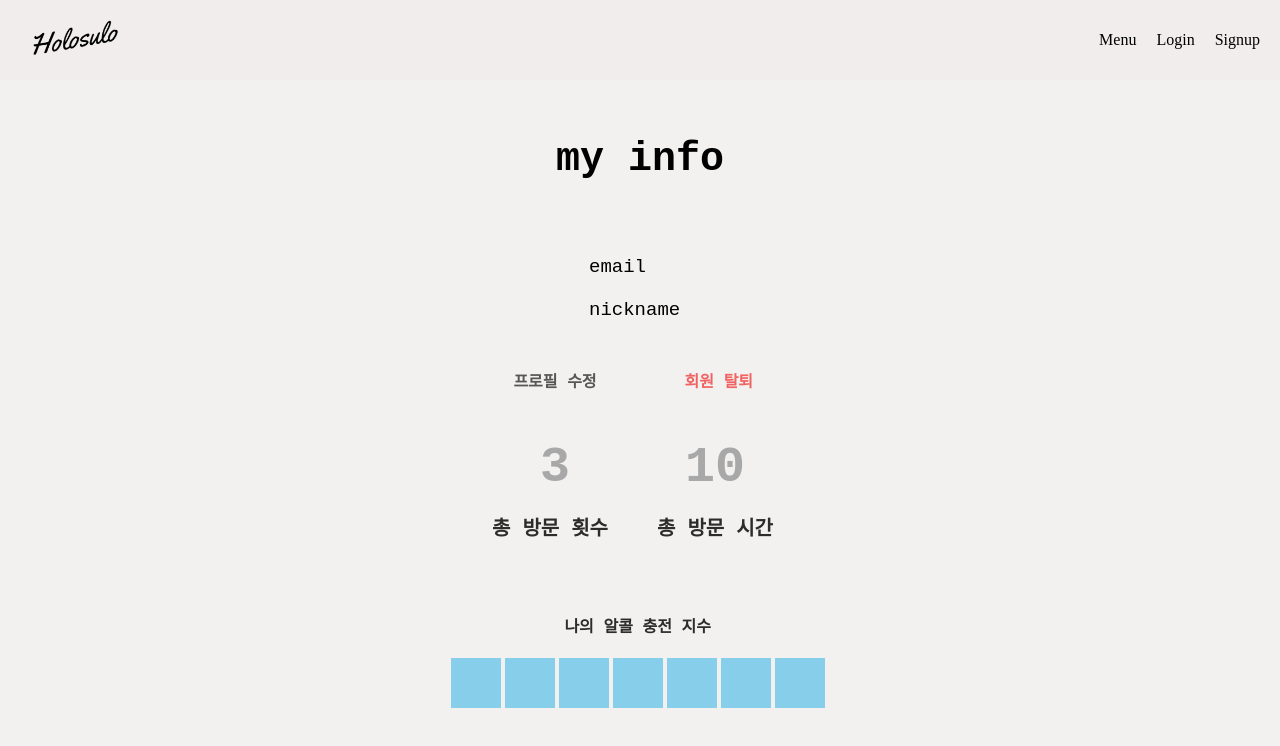
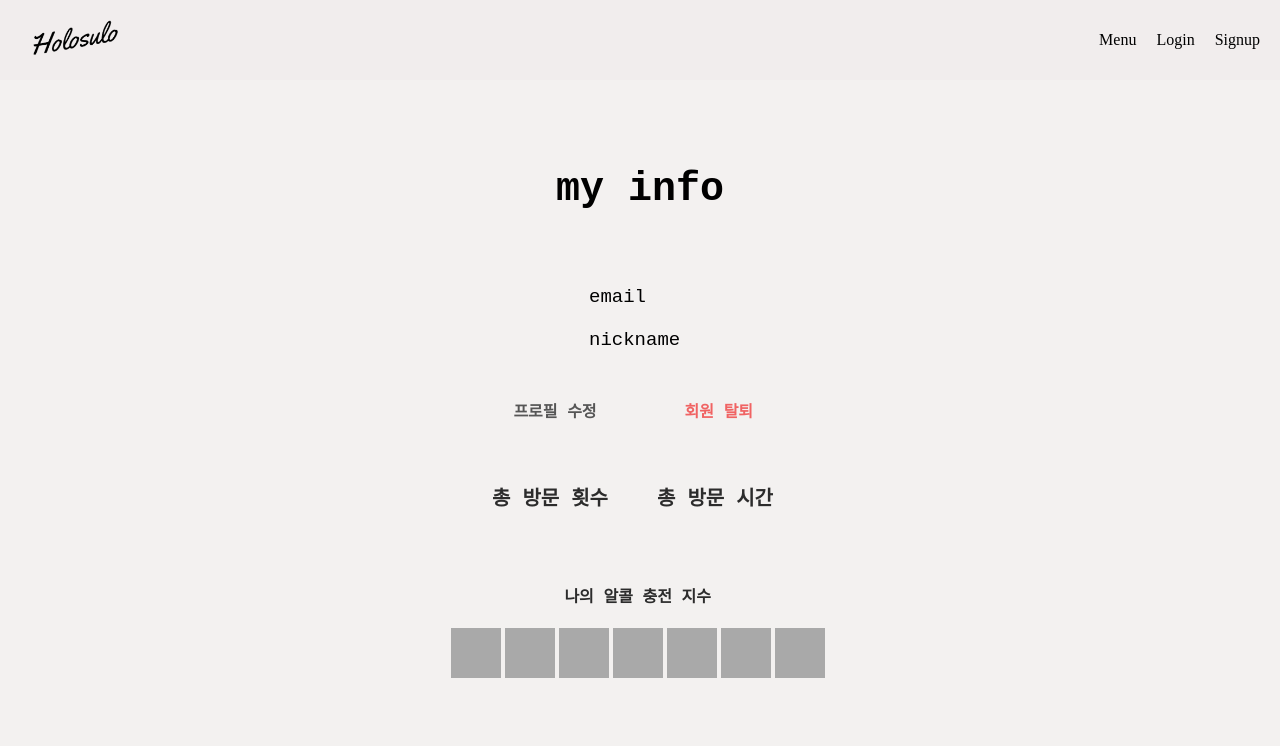
Before and after one commit to codestates/HoloSulo, a React (Create React App) app in the folder client/: page /mypage in a window 1280 px wide. Shown: the top 746 px of the page. Built offline with nearby package versions, Linux system fonts and the light colour scheme; no server answers.

Commit message:
feature : add mypage api

```diff
--- a/client/src/pages/EditMypage.js
+++ b/client/src/pages/EditMypage.js
@@ -167,6 +167,24 @@ const Msg = styled.div`
 const Msg2 = styled.div`
   color: #117326;
   margin-top: 5%;
+  font-size: 12px;
+  font-family: monospace;
+  font-weight: 500;
+`;
+
+const Msg3 = styled.div`
+  color: #117326;
+  margin-top: -1.5%;
+  margin-left: 7%;
+  font-size: 12px;
+  font-family: monospace;
+  font-weight: 500;
+`;
+
+const Msg4 = styled.div`
+  color: #f06363;
+  margin-left: 7%;
+  margin-top: -1.5%;
   font-size: 12px;
   font-family: monospace;
   font-weight: 500;
@@ -365,9 +383,9 @@ function EditMypage() {
             </Check>
           </Compo>
           {isDupNickname ? (
-            <Msg2>{nicknameMessage}</Msg2>
+            <Msg3>{nicknameMessage}</Msg3>
           ) : nicknameInfo.length === 0 ? null : (
-            <Msg>{nicknameMessage}</Msg>
+            <Msg4>{nicknameMessage}</Msg4>
           )}
         </Part1>
       </InputInfo>
--- a/client/src/pages/Mypage.js
+++ b/client/src/pages/Mypage.js
@@ -1,5 +1,5 @@
 import React, { useEffect, useState } from "react";
-import { Link, useNavigate } from "react-router-dom";
+import { Link } from "react-router-dom";
 import styled from "styled-components";
 import axios from "axios";
 import Modal from "../components/Modal";
@@ -170,19 +170,56 @@ const Gage = styled.div`
   width: 50px;
   height: 50px;
   background-color: skyblue;
-
   margin-right: 4px;
 `;
 
-export default function Mypage() {
+const Gage2 = styled.div`
+  width: 50px;
+  height: 50px;
+  background-color: darkgray;
+  margin-right: 4px;
+`;
+
+export default function Mypage(userData) {
   const userInfo = useRecoilValue(userInfoAtom);
-  console.log(userInfo);
+  // console.log(userInfo);
+
   const [modalVisible, setModalVisible] = useState(false);
   const openModal = () => {
     setModalVisible(true);
   };
   const closeModal = () => {
     setModalVisible(false);
+  };
+
+  useEffect(() => {
+    getUserInfo();
+    console.log(getUserInfo);
+  });
+
+  const getUserInfo = async () => {
+    await axios(`${process.env.REACT_APP_API_URL}/users/`, {
+      method: "GET",
+      data: {
+        username: userData.username,
+        useremail: userData.useremail,
+        visitCount: userData.visitCount,
+        weekVisitCount: "0",
+        totalHour: "13.5",
+      },
+      headers: {
+        "Access-Control-Allow-Headers": "Content-Type",
+        "Access-Control-Allow-Origin": "*",
+        "Access-Control-Allow-Methods": "GET",
+        "Access-Control-Allow-Credentials": "true",
+        Authorization: localStorage.getItem("accessToken"),
+      },
+      withCredentials: true,
+    })
+      .then((res) => {})
+      .catch((err) => {
+        console.error(err);
+      });
   };
 
   return (
@@ -224,9 +261,9 @@ export default function Mypage() {
 
         <Part3>
           <Compo>
-            <VisitNum>3</VisitNum>
+            <VisitNum>{getUserInfo.visitCount}</VisitNum>
 
-            <VisitTimeNum>10</VisitTimeNum>
+            <VisitTimeNum>{}</VisitTimeNum>
           </Compo>
 
           <Compo>
@@ -241,13 +278,13 @@ export default function Mypage() {
           </Compo>
 
           <Compo>
-            <Gage></Gage>
-            <Gage></Gage>
-            <Gage></Gage>
-            <Gage></Gage>
-            <Gage></Gage>
-            <Gage></Gage>
-            <Gage></Gage>
+            {userInfo.visitCount >= 1 ? <Gage></Gage> : <Gage2></Gage2>}
+            {userInfo.visitCount >= 2 ? <Gage></Gage> : <Gage2></Gage2>}
+            {userInfo.visitCount >= 3 ? <Gage></Gage> : <Gage2></Gage2>}
+            {userInfo.visitCount >= 4 ? <Gage></Gage> : <Gage2></Gage2>}
+            {userInfo.visitCount >= 5 ? <Gage></Gage> : <Gage2></Gage2>}
+            {userInfo.visitCount >= 6 ? <Gage></Gage> : <Gage2></Gage2>}
+            {userInfo.visitCount >= 7 ? <Gage></Gage> : <Gage2></Gage2>}
           </Compo>
         </Part4>
       </Total>
```
Also changed, not shown: client/src/components/Modal.js (+0 -34 lines).
